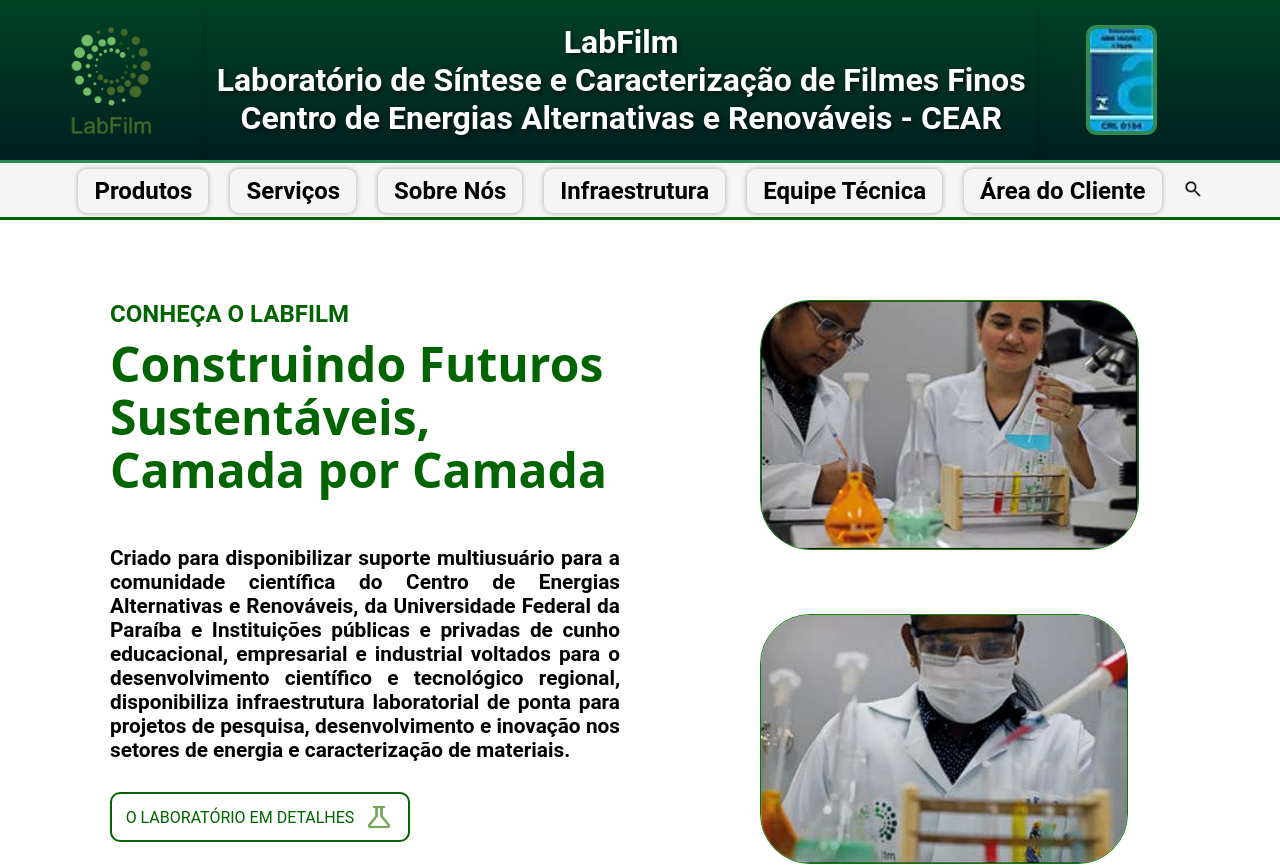
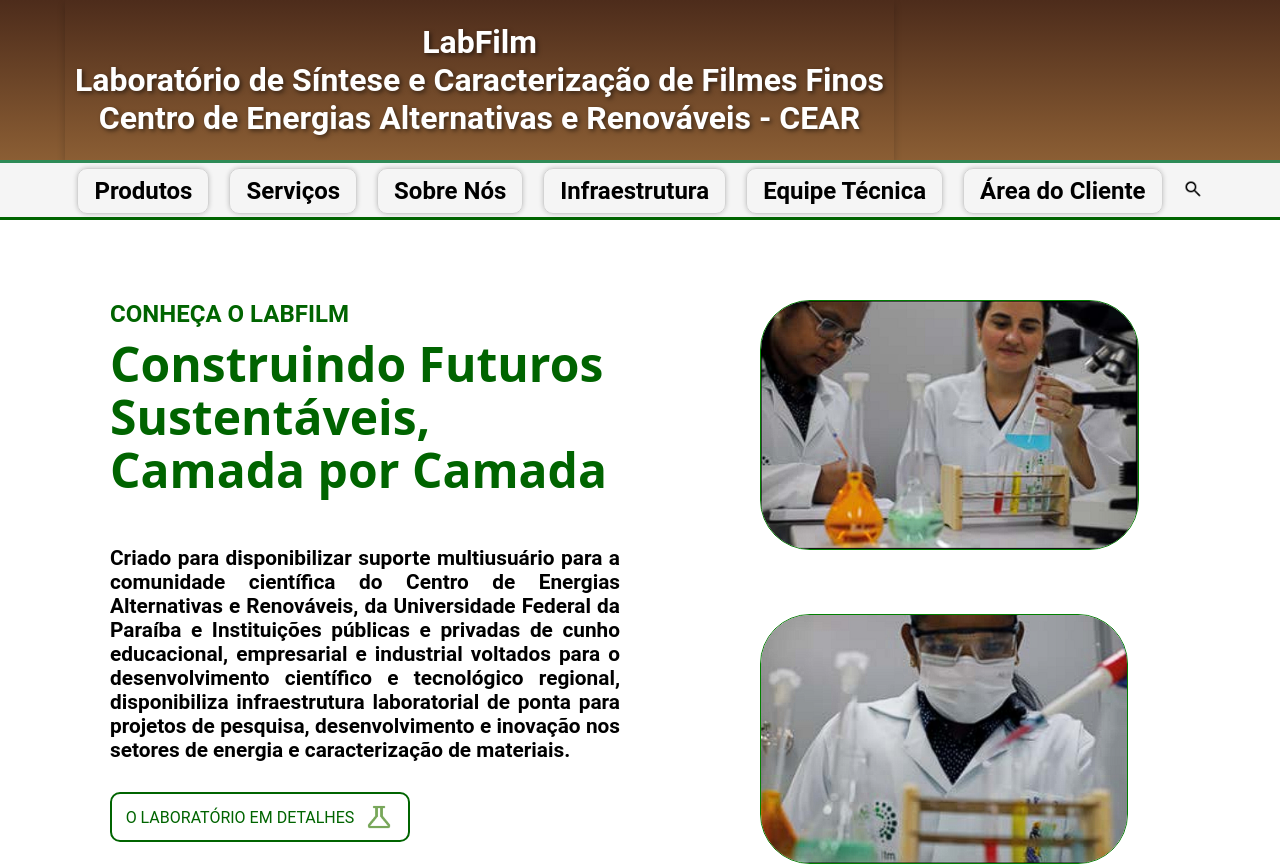
Before and after one commit to LinconRozendo/labsimer, a Next.js app: page / in a window 1280 px wide. Shown: the top 866 px of the page. Built offline with nearby package versions, Linux system fonts and the light colour scheme; a web font is replaced by a local one.

Commit message:
commit inicial

```diff
--- a/src/components/HeaderBox/HeaderBox.jsx
+++ b/src/components/HeaderBox/HeaderBox.jsx
@@ -7,7 +7,7 @@
 
         <div className={styles.headerDiv}>
 
-          <img
+          {/*<img
             className={styles.logoLabFilm}
             src="/logolabfilm.png"
 
@@ -17,7 +17,7 @@
                 //width: user.imageSize,
                 //height: user.imageSize
             }}
-          />
+          />*/}
 
 
           <h1 className={styles.headerTitle}>
@@ -25,7 +25,7 @@
             Centro de Energias Alternativas e Renováveis - CEAR
           </h1>
 
-          <img
+          {/*<img
             className={styles.logoCreditacao}
             src="/logocreditacao.jpeg"
 
@@ -35,7 +35,7 @@
                 //width: user.imageSize,
                 //height: user.imageSize
             }}
-          />
+          />*/}
 
         </div>
 
--- a/src/components/HeaderBox/HeaderBox.module.css
+++ b/src/components/HeaderBox/HeaderBox.module.css
@@ -21,7 +21,7 @@
 
 .headerBox {
     font-family: 'Roboto';
-    background: linear-gradient(to bottom, #004225, #001f1f);;
+    background: linear-gradient(to bottom, #4d2c1b, #8b5e34);
 }
 
 .headerTitle {
```
